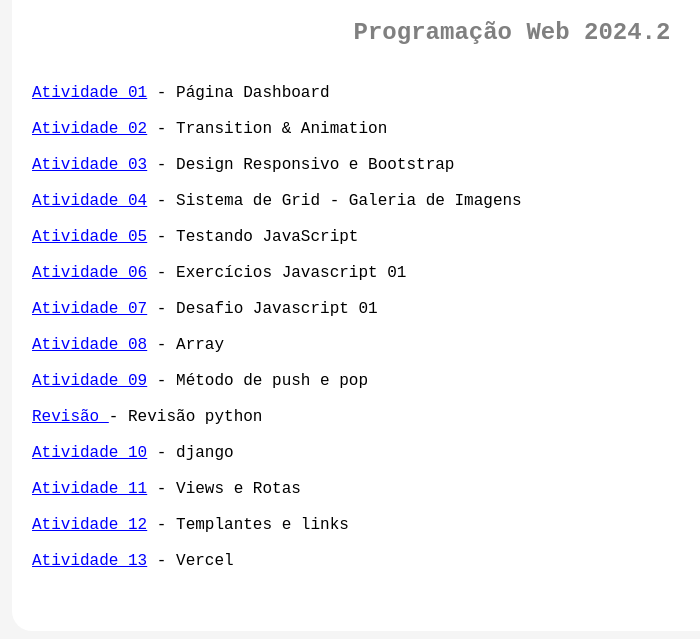
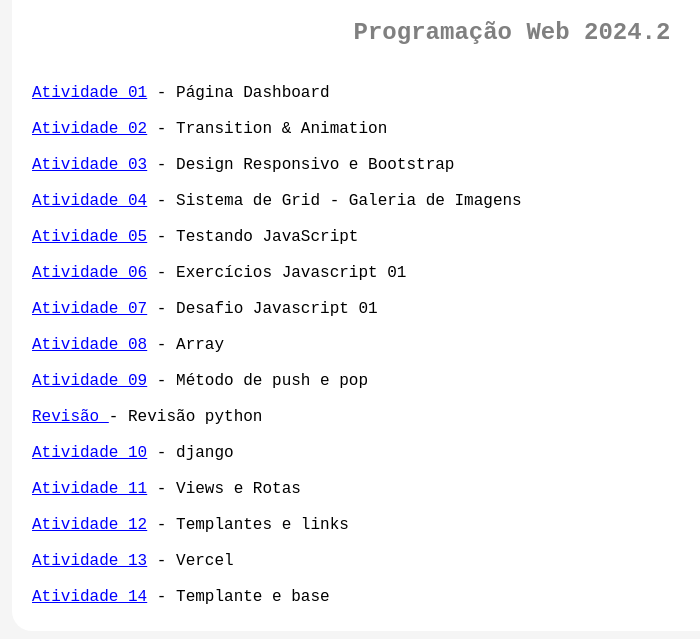
Before and after one commit to Isadora045/p.web-2024.2, a plain HTML site: page index.html in a window 1280 px wide. Shown: the part 231-870 px from the top of the page, without its empty margins (266-966 px from the left). Drawn offline with Linux system fonts and the light colour scheme.

Commit message:
Update index.html

```diff
--- a/index.html
+++ b/index.html
@@ -65,6 +65,8 @@
             <br>
             <a href="https://piloto-rho.vercel.app/"> Atividade 13</a> - Vercel<br>
             <br>
+            <a href="https://piloto-rho.vercel.app/"> Atividade 14</a> - Templante e base<br>
+            <br>
         </div>
     </body>
 </html>
```
